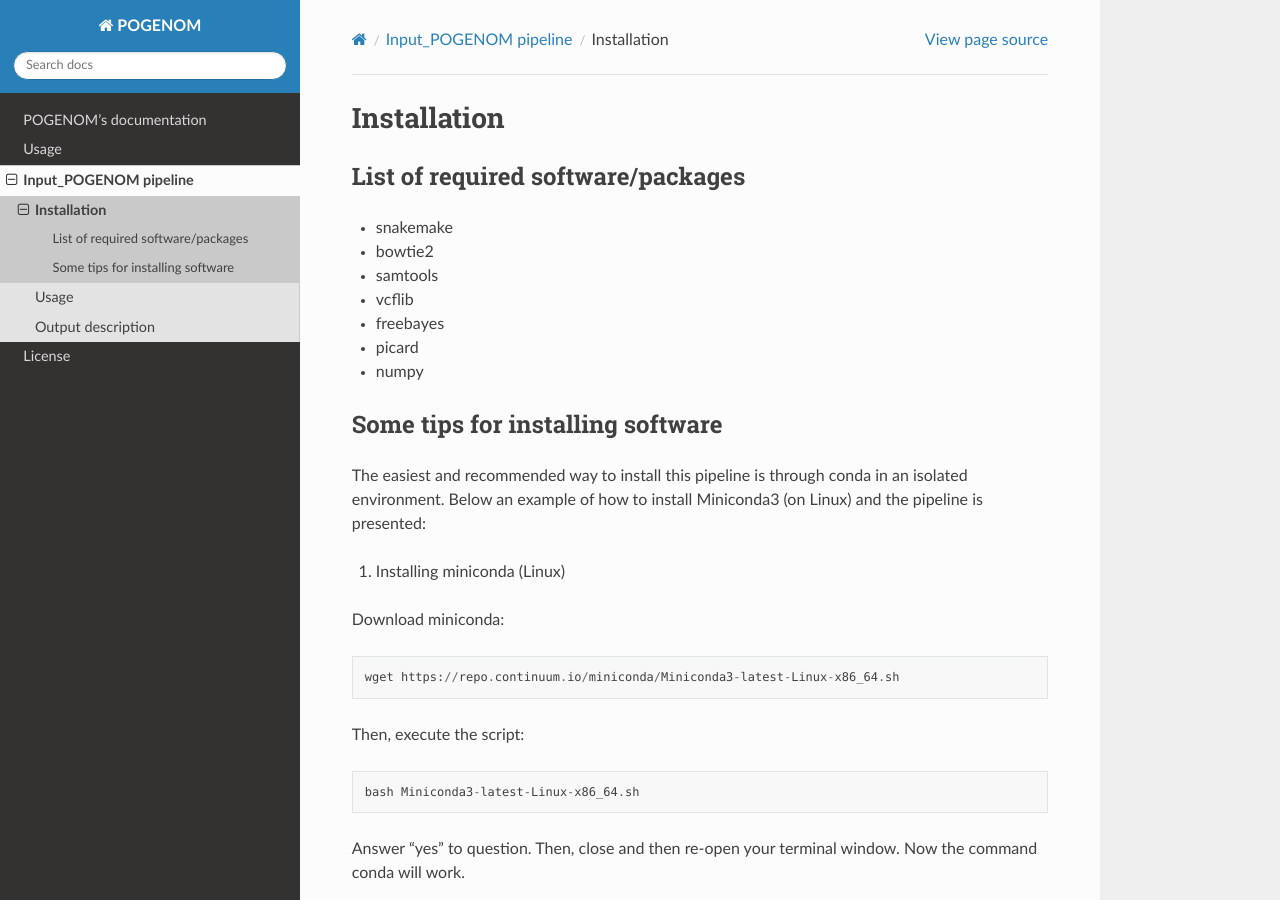
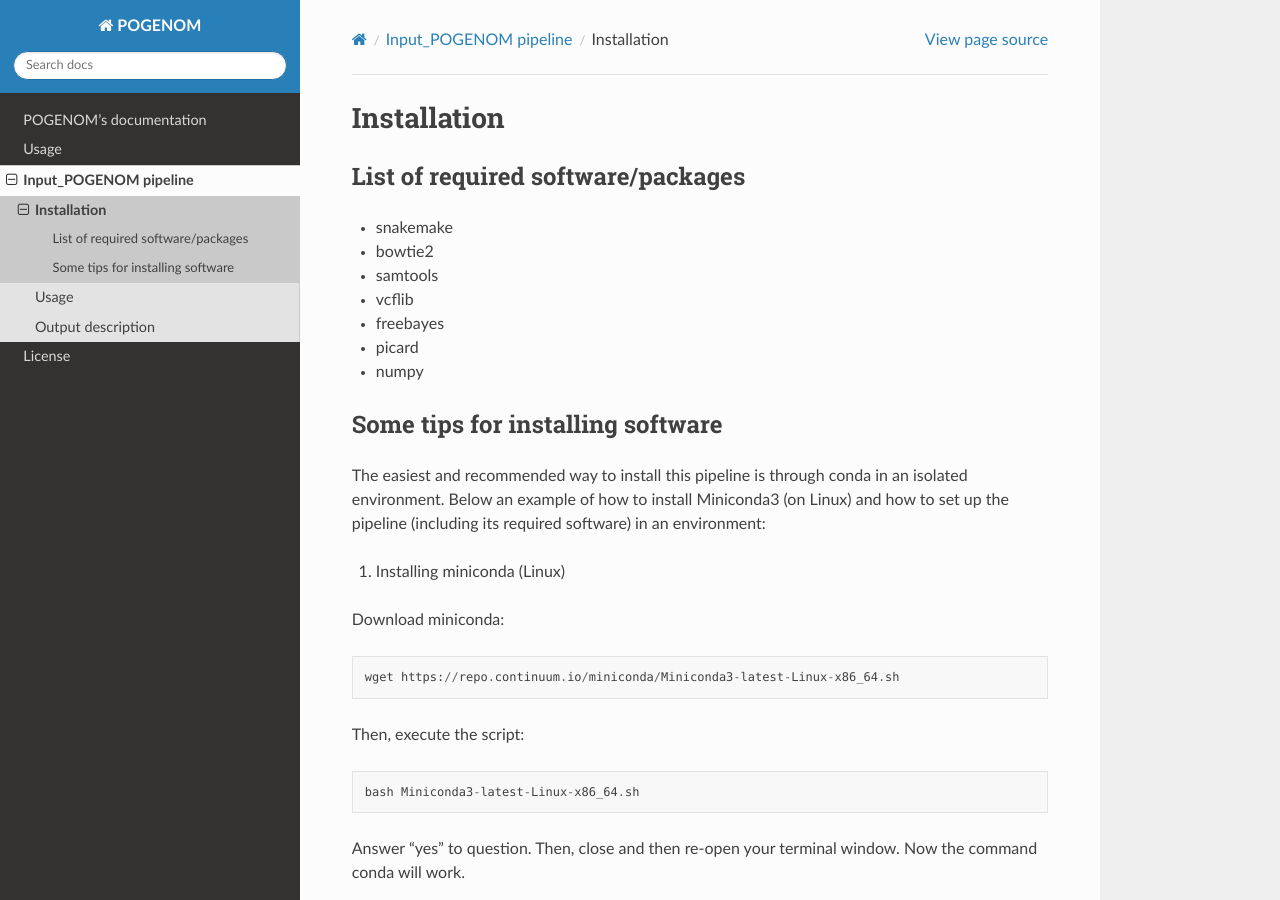
Before and after one commit to EnvGen/POGENOM, a Sphinx documentation site: the page built from docs/source/Installation.rst, in a window 1280 px wide and 900 px high. Built offline with Sphinx 7.4.7 and the Read the Docs theme 2.0.0, drawn with Linux system fonts in a browser that asks for light colours.

Commit message:
Update Installation.rst

```diff
--- a/docs/source/Installation.rst
+++ b/docs/source/Installation.rst
@@ -14,7 +14,7 @@ List of required software/packages
 Some tips for installing software
 ^^^^^^^^^^^^^^^^^^^^^^^^^^^^^^^^^
 The easiest and recommended way to install this pipeline is through conda in an isolated environment.
-Below an example of how to install Miniconda3 (on Linux) and the pipeline is presented:
+Below an example of how to install Miniconda3 (on Linux) and how to set up the pipeline (including its required software) in an environment:
 
 1. Installing miniconda (Linux)
 
```
